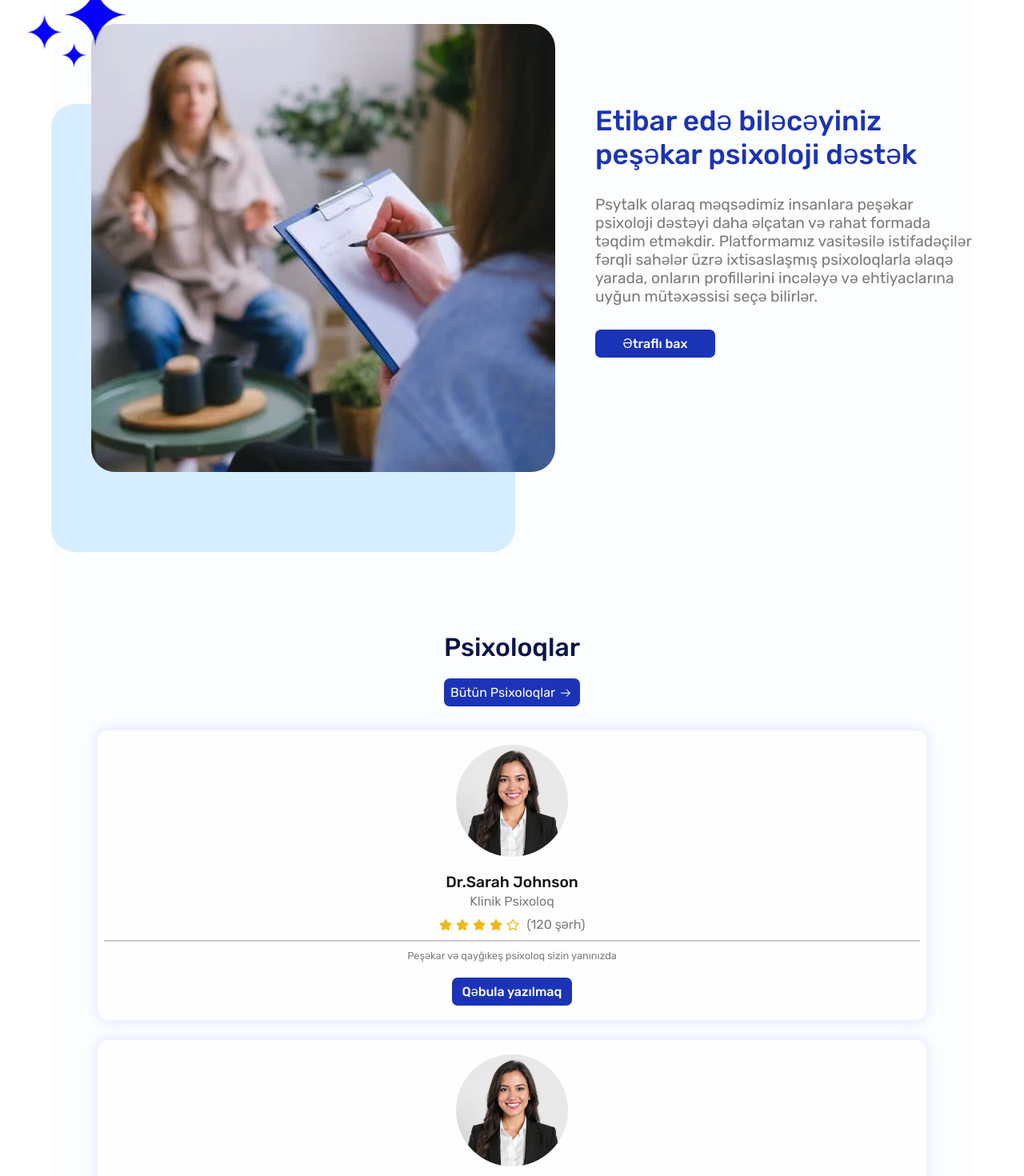
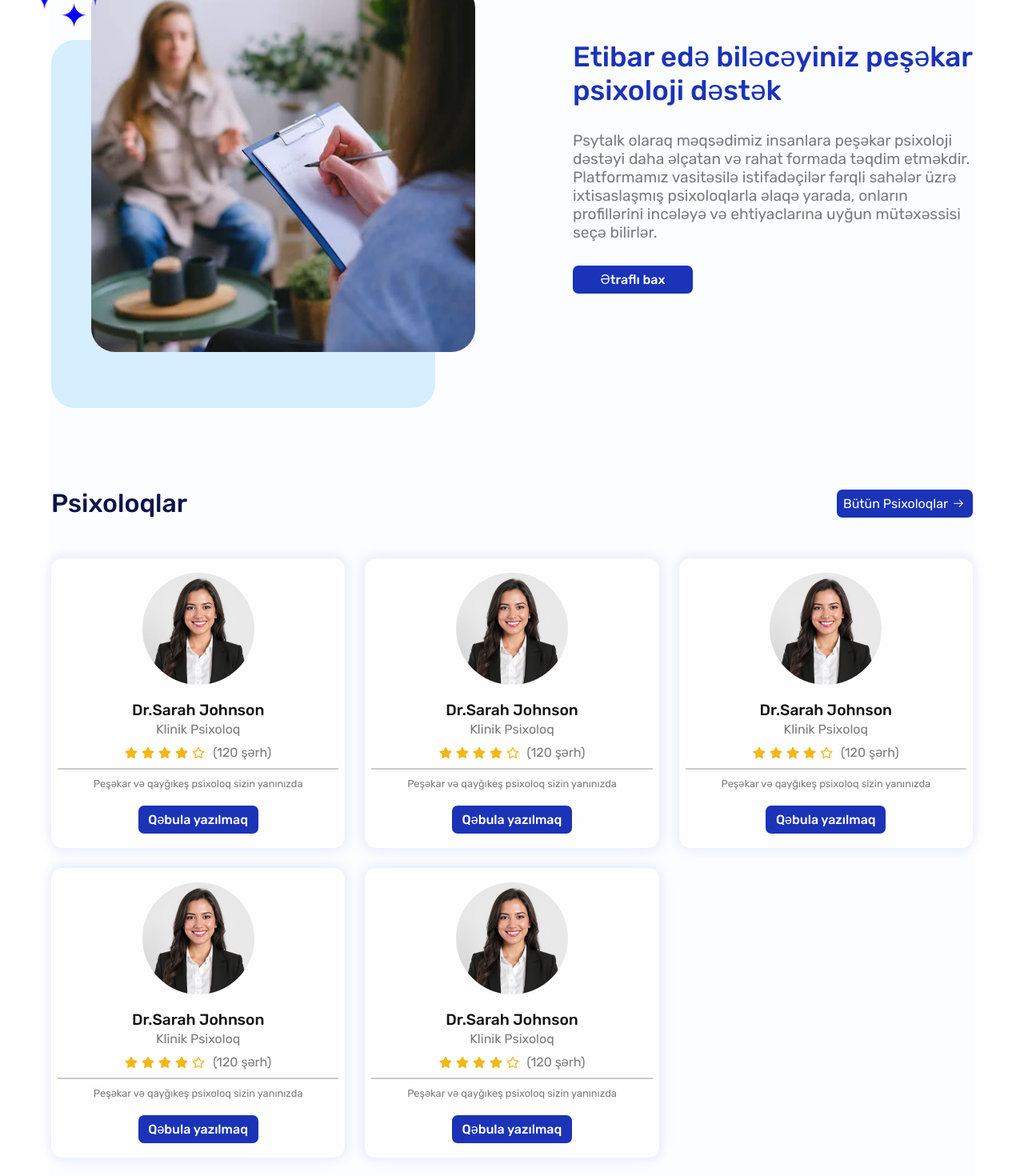
Before and after one commit to aghasalimmusayev/psy-talk-frontend, a React (Vite) app: page / in a window 1280 px wide. Shown: the part 940-2410 px from the top of the page at 80% size. Built offline with nearby package versions, Linux system fonts and the light colour scheme.

Commit message:
Fixed some responsive bugs

```diff
--- a/src/components/main/Psychologists.jsx
+++ b/src/components/main/Psychologists.jsx
@@ -14,7 +14,9 @@ export default function Psychologists() {
                     </button>
                 </div>
             </div>
-            <div className="psychologists container">
+            <div className="psychologists">
+                <Psychologist />
+                <Psychologist />
                 <Psychologist />
                 <Psychologist />
                 <Psychologist />
--- a/src/components/main/psychologists.css
+++ b/src/components/main/psychologists.css
@@ -75,3 +75,23 @@
     color: var(--color-text5);
     margin-bottom: 20px;
 }
+
+@media(min-width:768px) {
+    .psy_head {
+        flex-direction: row;
+        justify-content: space-between;
+        margin-bottom: 50px;
+    }
+    .psychologists {
+        display: grid;
+        grid-template-columns: repeat(2, 1fr);
+    }
+}
+
+@media(min-width:1024px) {
+    .psychologists {
+        display: grid;
+        grid-template-columns: repeat(3, 1fr);
+    }
+
+}
--- a/src/components/main/supportInfo.css
+++ b/src/components/main/supportInfo.css
@@ -1,5 +1,6 @@
 .psychologic_support {
     position: relative;
+    margin-top: 40px;
 }
 .star {
     width: 145px;
@@ -15,27 +16,6 @@
     object-fit: cover;
 }
 .psy_left {display: none;}
-.shadow_img {
-    width: 580px;
-    height: 560px;
-    background: var(--color-bg4);
-    border-radius: 30px;
-}
-.psy_support_img {
-    width: 580px;
-    height: 560px;
-    border-radius: 30px;
-    overflow: hidden;
-    position: absolute;
-    left: 50px;
-    bottom: 100px;
-    z-index: 0;
-}
-.psy_support_img img {
-    width: 100%;
-    height: 100%;
-    object-fit: cover;
-}
 .psy_heading {
     font: 500 1.8rem var(--font-main);
     color: var(--color-text2);
@@ -48,17 +28,61 @@
 }
 
 @media(min-width:768px){
+    .psychologic_support {margin-top: 100px;}
+    .star {
+        left: -40px;
+        top: -120px;
+    }
+    .psy_left {
+        display: initial;
+        flex: 1;
+        min-width: 0;
+    }
+    .shadow_img {
+        max-width: 380px;
+        width: 100%;
+        height: 360px;
+        background: var(--color-bg4);
+        border-radius: 30px;
+    }
+    .psy_support_img {
+        max-width: 380px;
+        width: 100%;
+        height: 360px;
+        border-radius: 30px;
+        overflow: hidden;
+        position: absolute;
+        left: 50px;
+        top: -50px;
+        z-index: 0;
+    }
+    .psy_support_img img {
+        width: 100%;
+        height: 100%;
+        object-fit: cover;
+    }
+}
+
+
+@media(min-width:1024px){
     .psychologic_support {
-        margin-top: 250px;
+        margin-top: 170px;
         display: flex;
         justify-content: space-between;
     }
-    .star {
-        left: -40px;
-        top: -170px;
+    .star {top: -140px;}
+    .shadow_img {
+        max-width: 480px;
+        height: 460px;
     }
-    .psy_left {display: initial;}
+    .psy_support_img {
+        max-width: 420px;
+        height: 460px;
+        top: -70px;
+    }
     .psy_right {
+        flex: 1;
+        min-width: 0;
         padding-left: 100px;
         max-width: 600px;
         height: fit-content;
@@ -74,3 +98,19 @@
     }
 
 }
+
+@media(min-width:1111px){
+    .psy_support_img {max-width: 480px;}
+}
+
+@media(min-width:1340px){
+    .shadow_img {
+        max-width: 580px;
+        height: 560px;
+    }
+    .psy_support_img {
+        max-width: 580px;
+        height: 560px;
+    }
+    .psy_right {padding-left: 50px;}
+}
```
